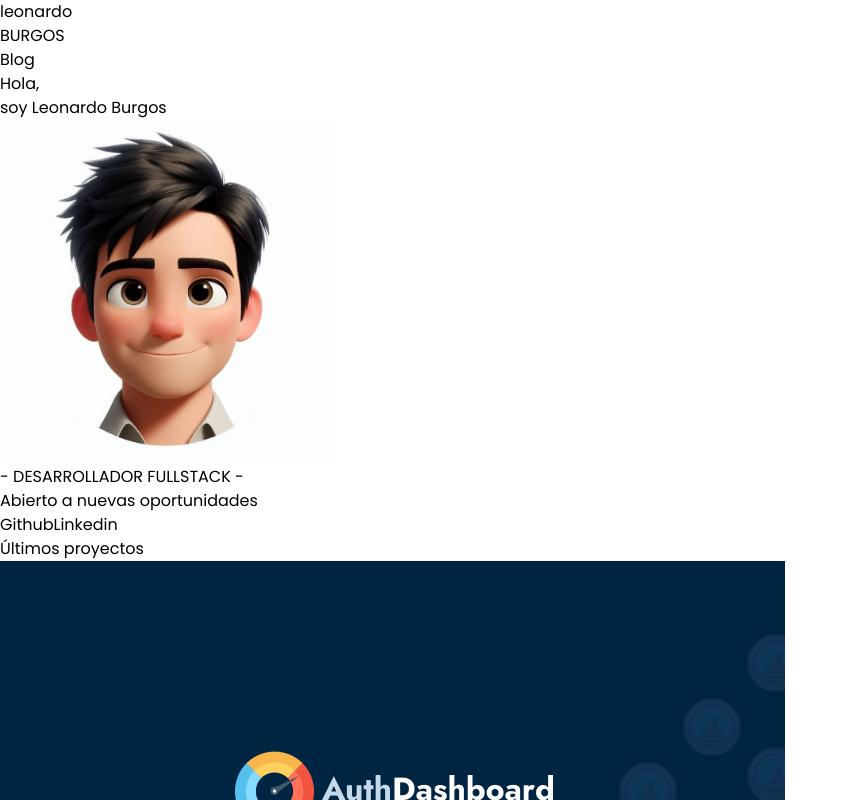
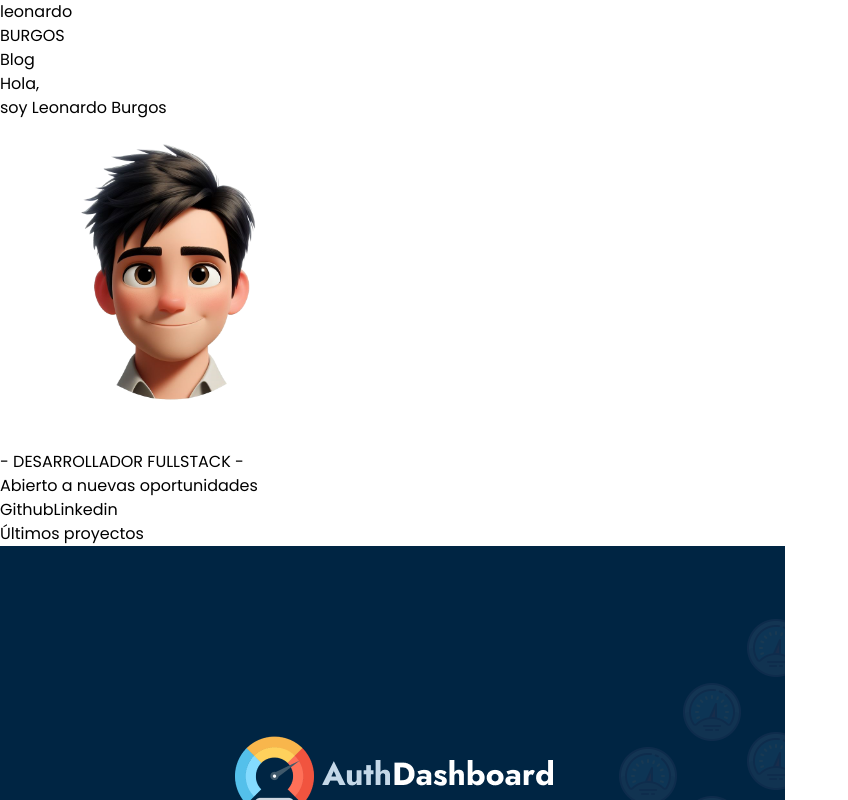
Before and after one commit to leonardoburgosd/portafoliov2, a React (Vite) app: page / in a window 1280 px wide. Shown: the top 800 px of the page, without its empty margins (0-848 px from the left). Built offline with nearby package versions, Linux system fonts and the light colour scheme.

Commit message:
Init icon

```diff
--- a/index.html
+++ b/index.html
@@ -3,7 +3,7 @@
 
 <head>
   <meta charset="UTF-8" />
-  <link rel="icon" type="image/svg+xml" href="/vite.svg" />
+  <link rel="icon" type="image/svg+xml" href="/src//assets/icon.png" />
   <meta name="viewport" content="width=device-width, initial-scale=1.0" />
   <title>Leonardo Burgos</title>
 </head>
--- a/src/components/presentation/presentation.component.tsx
+++ b/src/components/presentation/presentation.component.tsx
@@ -1,7 +1,7 @@
 import authdash from '../../assets/authdashboard.png';
 import miPortafolio3 from '../../assets/portfoliov3.png';
 import miPortafolio from '../../assets/miPortafolio.png';
-import avatar from '../../assets/avatar2.jpeg';
+import avatar from '../../assets/avatar2.png';
 
 function PresentationComponent() {
 
@@ -14,7 +14,7 @@ function PresentationComponent() {
                             <h1 className='text-8xl items-center m-2 text-blue-200'>Hola, </h1>
                             <h1 className='text-8xl items-center m-2'>soy Leonardo Burgos</h1>
                         </div>
-                        <img className='rounded-full' width='330' src={avatar} />
+                        <img className='rounded-full bg-blue-200' width='330' src={avatar} />
                     </div>
 
                 </div>
```
Also changed, not shown: src/assets/avatar2.png (added), src/assets/icon.png (added).
